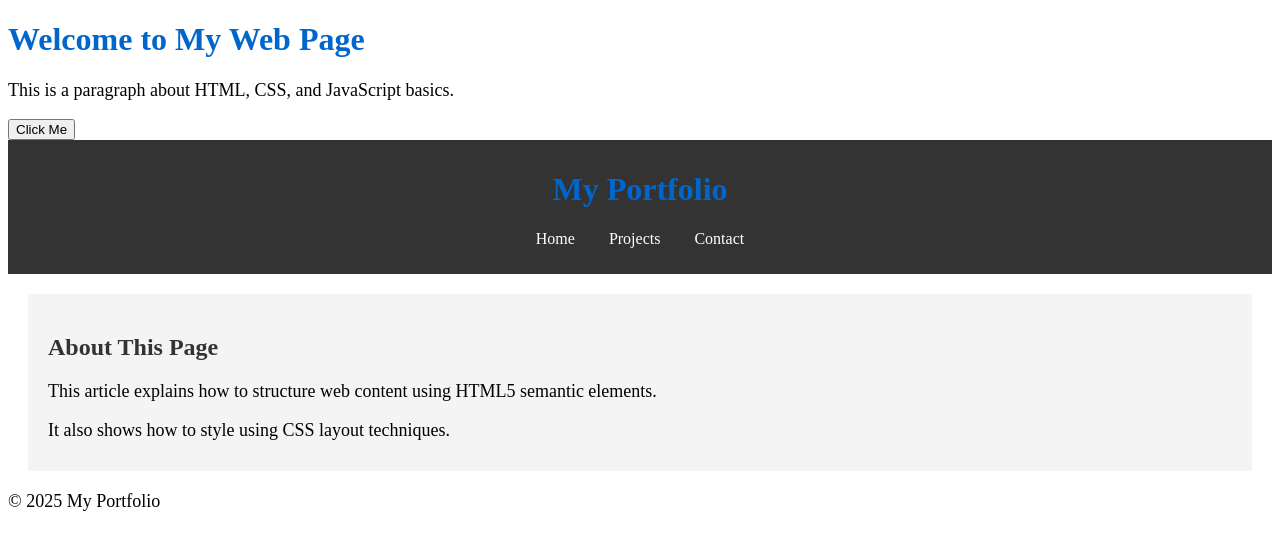
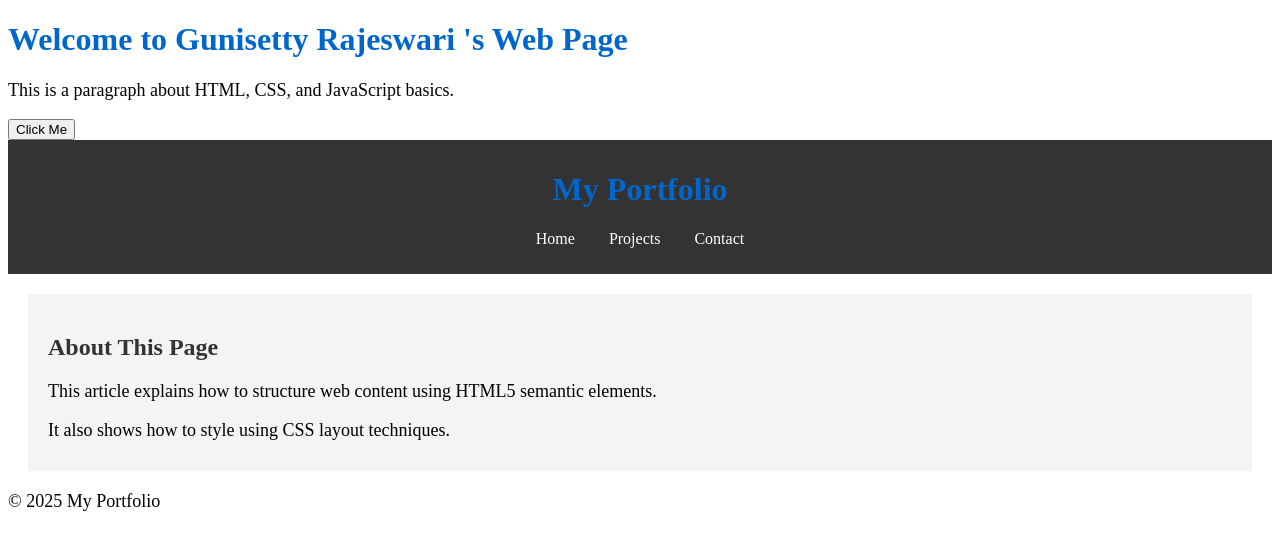
Before and after one commit to Rajeswari189/Web-Development-Assessment-No-2, a plain HTML site: page index.html in a window 1280 px wide. Drawn offline with Linux system fonts and the light colour scheme.

Commit message:
index.html

```diff
--- a/index.html
+++ b/index.html
@@ -13,7 +13,7 @@
 </head>
 <body>
 
-    <h1>Welcome to My Web Page</h1>
+    <h1>Welcome to Gunisetty Rajeswari 's Web Page</h1>
     <p>This is a paragraph about HTML, CSS, and JavaScript basics.</p>
 
     <button>Click Me</button>
```
